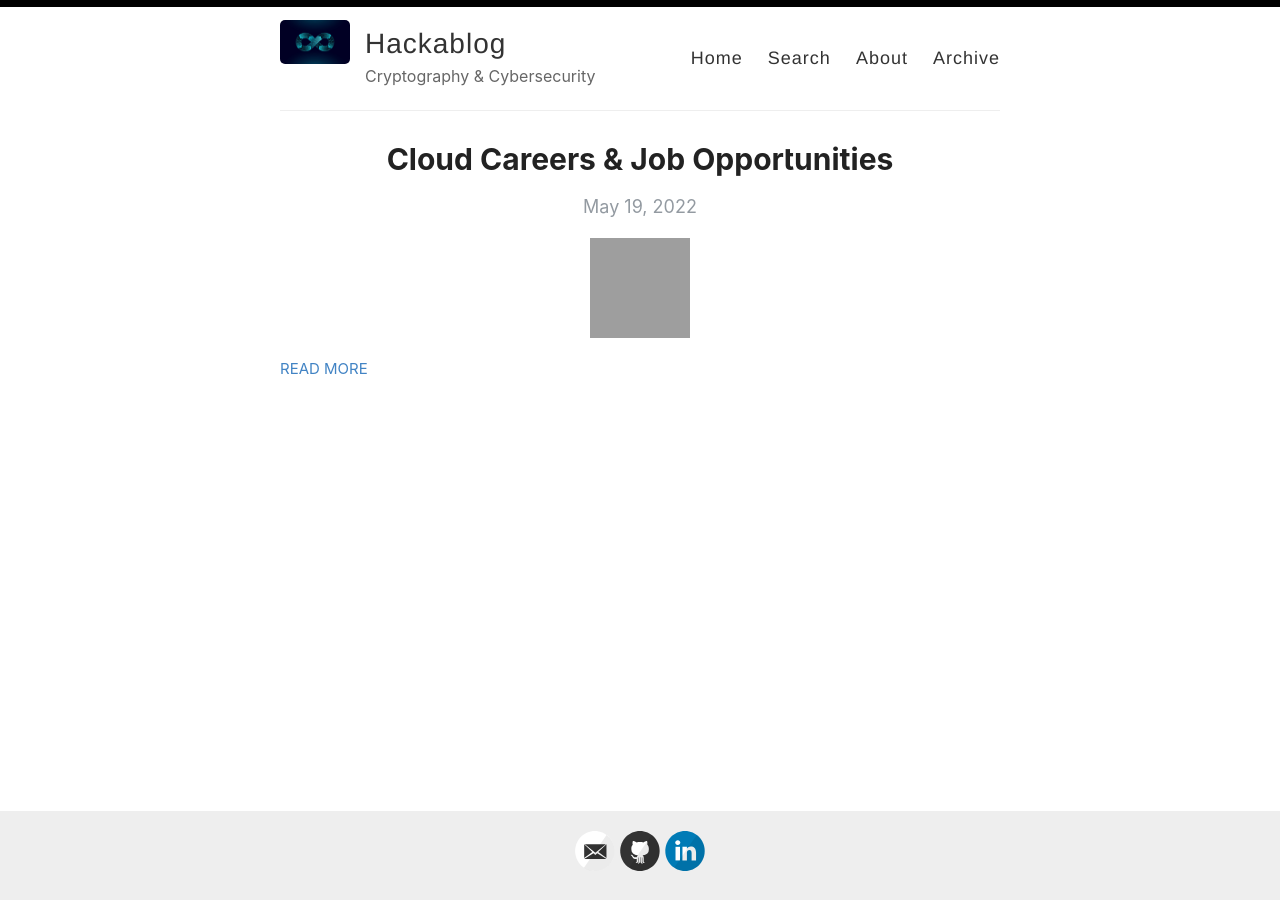
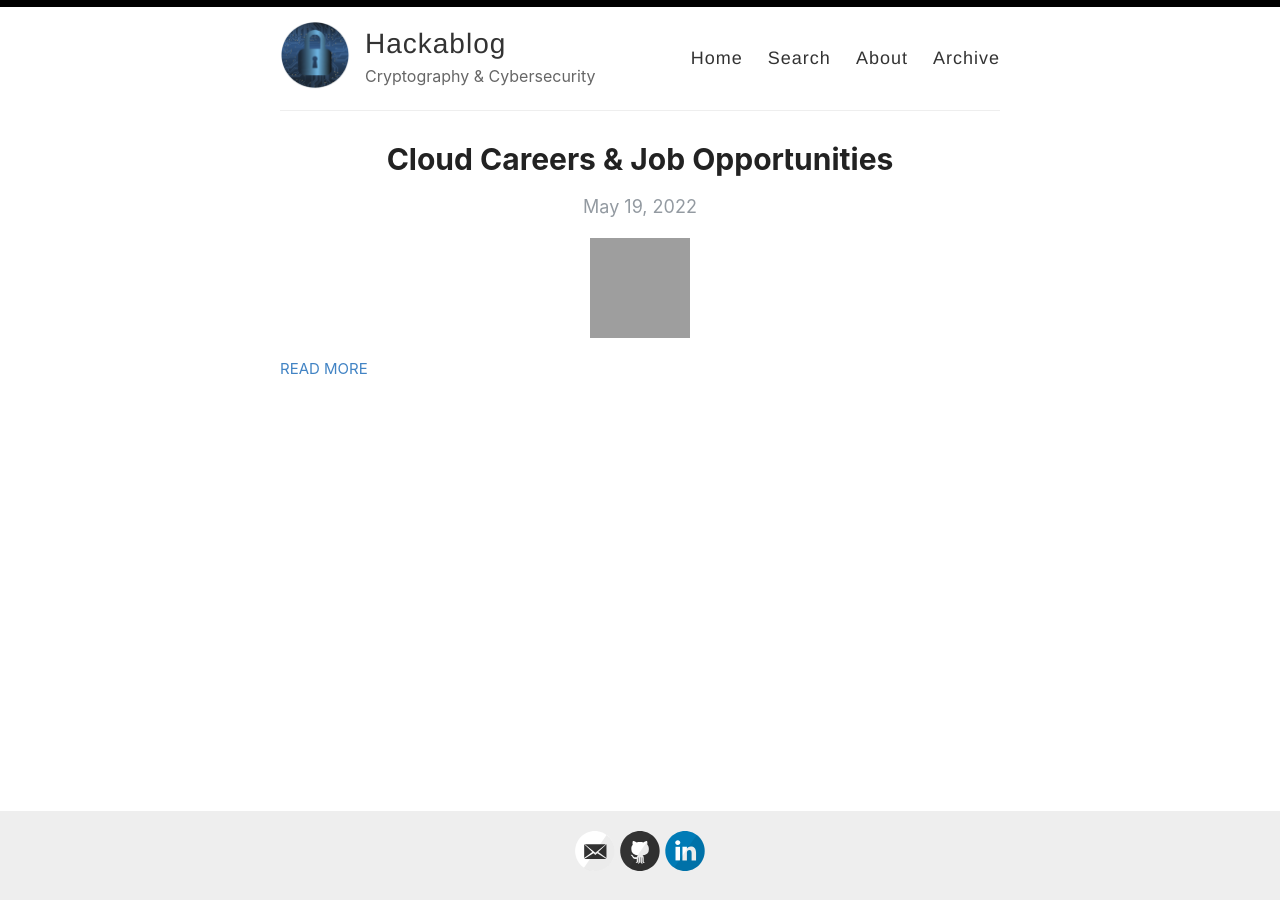
Before and after one commit to jouleffect/hackablog, a Jekyll site: the page built from index.html, in a window 1280 px wide. Built offline with Jekyll 4.4.1, drawn with Linux system fonts in a browser that asks for light colours; the list of posts is cut into pages by our own code; grey boxes are pictures that could not be loaded.

Commit message:
Update _config.yml

```diff
--- a/_config.yml
+++ b/_config.yml
@@ -12,7 +12,7 @@ author: Jouleffect
 description: Cryptography & Cybersecurity
 
 # URL of your avatar or profile pic (you could use your GitHub profile pic)
-avatar: /images/logo.jpg
+avatar: /images/logo.png
 
 #
 # Flags below are optional
```
